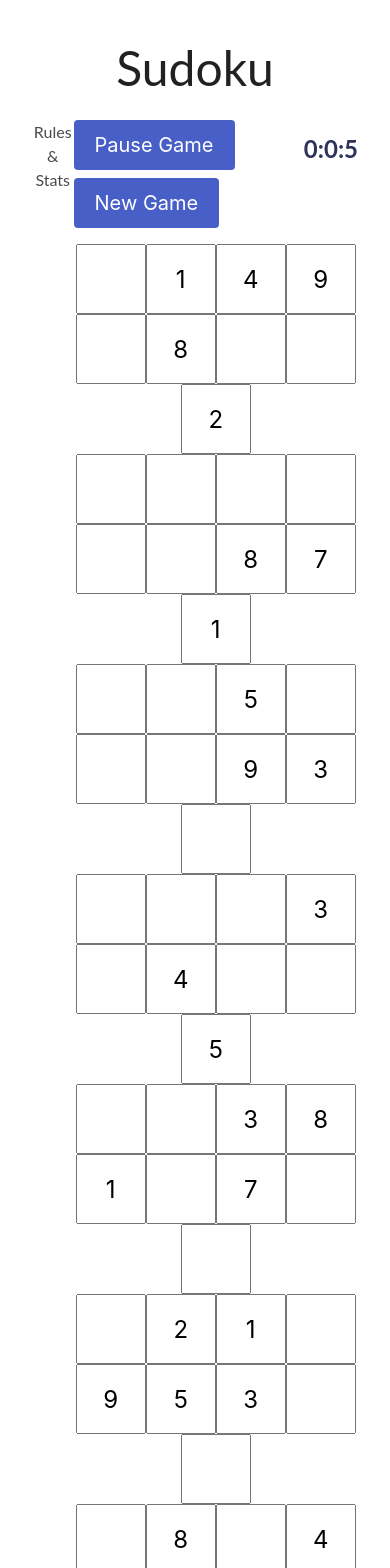
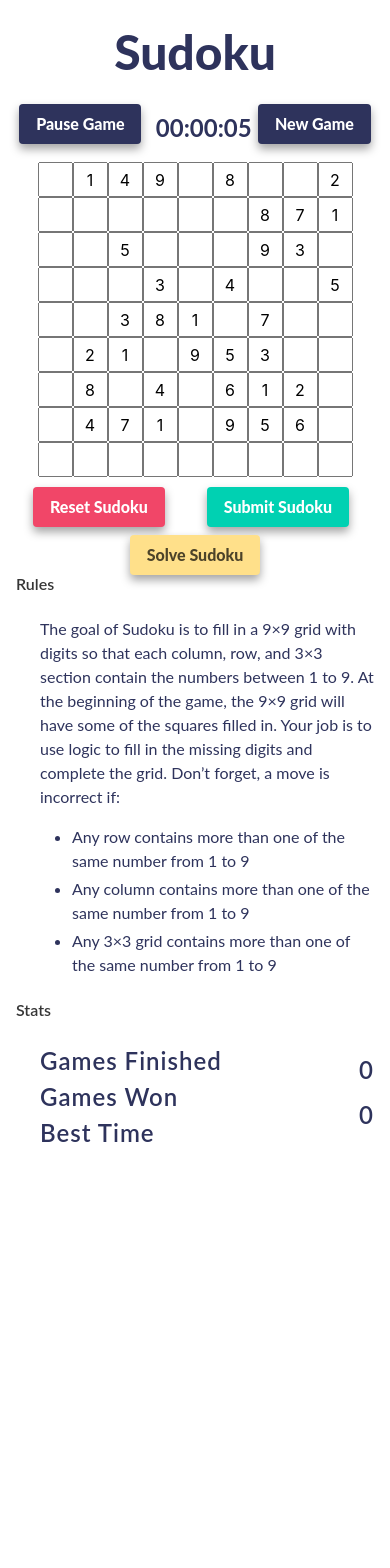
Before and after one commit to vramanalj/sudoku, a React (Create React App) app: page / in a window 390 px wide. Shown: the top 1568 px of the page. After the commit the page ends 1167 px from the top, so only its background shows below. Built offline with nearby package versions, Linux system fonts and the light colour scheme.

Commit message:
responsive  design impl and stats added

```diff
--- a/src/App.js
+++ b/src/App.js
@@ -1,15 +1,19 @@
 import './App.scss';
 import SudokuInputBox from './components/SudokuInputBox';
-import { indexOf, cloneDeep, flatten } from 'lodash'
+import { indexOf, cloneDeep, flatten, lastIndexOf } from 'lodash'
 import {initialBoards} from './initialBoards';
 import React, { useState, useEffect, useRef } from 'react';
-import { useStopwatch, useTimer } from 'react-timer-hook';
-
+import { useStopwatch, useTimer, } from 'react-timer-hook';
 
 function App() {
   let currentBoardOriginalData = useRef([]);
   const[boardData,setBoardData] = useState([]);
   const[gameStatus,setGameStatus] = useState('Not Started');
+  const[showResultFlag,setShowResultFlag] = useState(false);
+  const[gamesPlayed, setGamesPlayed] = useState(0);
+  const[gamesWon, setGamesWon] = useState(0);
+  const[timeRecords, setTimeRecords] = useState([]);
+
   const expiryTimer = new Date();
   expiryTimer.setHours(expiryTimer.getHours() + 24);
   const {
@@ -88,7 +92,7 @@ function App() {
     return true;
   }
 
-  function gridDuplicatePresent(boardDataToValidate,row,col,val){
+  function gridDuplicatePresent(boardDataToValidate,row,col,val=undefined){
     const gridGroups=[[0,1,2],[3,4,5],[6,7,8]];
     let gridRowsToCheck=flatten(gridGroups.filter((grid=>{
       return grid.includes(row)
@@ -103,35 +107,66 @@ function App() {
         gridData.push(boardDataToValidate[rowIndex][colIndex])
       )
     )
+    if(val){
       let duplicateFoundinGrid = indexOf(gridData,val) > -1
+      return duplicateFoundinGrid;
+    }else{
+      let duplicateFoundinGrid = indexOf(gridData,boardDataToValidate[row][col]) !== lastIndexOf(gridData,boardDataToValidate[row][col]);
       return duplicateFoundinGrid;
     }
 
-  function rowDuplicatePresent(boardDataToValidate,row,col,val){
+  }
+
+  function rowDuplicatePresent(boardDataToValidate,row,col,val=undefined){
     let rowData=[];
     Array.from(Array(9).keys()).map(index=>
       rowData.push(boardDataToValidate[row][index])
     );
+    // if a value is passed check for it's presence in a row or just find out if there are any duplicates in a row
+    if(val){
       let duplicateFoundinRow = indexOf(rowData,val) > -1
       return duplicateFoundinRow;
+    }else{
+      let duplicateFoundinRow = indexOf(rowData,boardDataToValidate[row][col]) !== lastIndexOf(rowData,boardDataToValidate[row][col]);
+      return duplicateFoundinRow
     }
 
-  function colDuplicatePresent(boardDataToValidate,row,col,val){
+  }
+
+  function colDuplicatePresent(boardDataToValidate,row,col,val=undefined){
     let columnData=[];
     Array.from(Array(9).keys()).map(index=>
       columnData.push(boardDataToValidate[index][col])
     );
+    if(val){
       let duplicateFoundinColumn = indexOf(columnData,val) > -1
       return duplicateFoundinColumn;
+    }else{
+      let duplicateFoundinColumn = indexOf(columnData,boardDataToValidate[row][col]) !== lastIndexOf(columnData,boardDataToValidate[row][col]);
+      return duplicateFoundinColumn;
+    }
   }
 
-  function isSudokuSolved(data){
-   let result = data.filter((row)=>
-      row.indexOf(0)>-1
-    )
-    if(result.length>0){
+  function isSudokuSolved(data,showResult=false){
+    for (let i = 0; i < 9; i++) {
+      for (let j = 0; j < 9; j++) {
+        if(rowDuplicatePresent(data,i,j) || colDuplicatePresent(data,i,j) || gridDuplicatePresent(data,i,j) ||
+        data[i][j]===0 || isNaN(data[i][j])){
+          console.log("Failed");
+          setGamesPlayed(gamesPlayed+1);
+          showResult && setShowResultFlag('Fail');
           return false;
         }
+      }
+    }
+    console.log("Passed");
+    showResult && setShowResultFlag('Pass');
+    setGamesPlayed(gamesPlayed+1);
+    setGamesWon(gamesWon+1);
+    let newArr = [...timeRecords];
+    newArr.push([minutes.toString().padStart(2, '0')+" : "+seconds.toString().padStart(2, '0')]);
+    setTimeRecords(newArr)
+    pause();
     return true;
   }
 
@@ -161,17 +196,49 @@ function App() {
         Sudoku
       </header>
       <div className="App-content">
-        <aside className="rulesStats">
-          Rules & Stats
+        <aside className="rulesStats has-text-left">
+          <div className="content">
+            <h5 className="title is-size-6	">Rules </h5>
+            <div className="pl-5">
+              <p>The goal of Sudoku is to fill in a 9×9 grid with digits so that each column, row, and 3×3 section contain the numbers between 1 to 9.
+                At the beginning of the game, the 9×9 grid will have some of the squares filled in.
+                Your job is to use logic to fill in the missing digits and complete the grid. Don’t forget, a move is incorrect if:
+              </p>
+              <div className="">
+                <ul>
+                  <li> Any row contains more than one of the same number from 1 to 9 </li>
+                  <li> Any column contains more than one of the same number from 1 to 9 </li>
+                  <li> Any 3×3 grid contains more than one of the same number from 1 to 9 </li>
+                </ul>
+              </div>
+            </div>
+          </div>
+          <div className="content">
+            <h5 className="title is-6">Stats </h5>
+            <div className='stats'>
+              <div className="statLabels pl-5">
+                <div><span>Games Finished</span></div>
+                <div><span>Games Won</span></div>
+                <div><span>Best Time</span></div>
+              </div>
+              <div className="statValues">
+                <div><span>{gamesPlayed}</span></div>
+                <div><span>{gamesWon}</span></div>
+                <div><span>{timeRecords[0]}</span></div>
+              </div>
+            </div>
+          </div>
         </aside>
         <main className="puzzleArea">
-          <div className="puzzleTopButtons mb-2 buttons are-medium">
+          <div className="puzzleAreaContent">
+          <div className="puzzleTopButtons mb-2 buttons">
             {gameStatus==='In Progress' && <button className="button is-link" onClick={pauseGame}>Pause Game</button>}
             {gameStatus==='Paused' && <button className="button is-link" onClick={resumeGame}>Resume Game</button>}
-            <div className="timerText"><span>{hours}</span>:<span>{minutes}</span>:<span>{seconds}</span></div>
+            <div className="timerText"><span>{hours.toString().padStart(2, '0')}</span>:
+            <span>{minutes.toString().padStart(2, '0')}</span>:<span>{seconds.toString().padStart(2, '0')}</span></div>
             <button className="button is-link" onClick={initializeGame}>New Game</button>
           </div>
-          <div className={gameStatus==='Paused'?'disabled':''}>
+          <div className={`boardDiv ${gameStatus==='Paused'?'disabled':''}`}>
             {boardData && boardData.map(((rowData,rowIndex)=>{
               return (
                   <div key={'row-'+rowIndex}>
@@ -187,9 +254,22 @@ function App() {
             })
             )}
           </div>
-          <div className="puzzleBottomButtons mt-2 buttons are-medium">
+          <div className="puzzleBottomButtons mt-2 buttons">
             <button className="button is-danger" onClick={resetSudoku}>Reset Sudoku</button>
-            <button className="button is-primary" onClick={()=>{solveSudoku(currentBoardOriginalData.current)}}>Solve Sudoku</button>
+            <button className="button is-primary" onClick={()=>{isSudokuSolved(boardData,true)}}>Submit Sudoku</button>
+            <button className="button is-warning" onClick={()=>{solveSudoku(currentBoardOriginalData.current)}}>Solve Sudoku</button>
+          </div>
+          {showResultFlag!==false && <div className={`message ${showResultFlag==='Pass'?'is-success':'is-danger'}`}>
+            <div className="message-header">
+              <p>Result</p>
+              <button className="delete" aria-label="delete" onClick={()=>{setShowResultFlag(false)}}></button>
+            </div>
+            <div className="message-body">
+              {showResultFlag === 'Pass' && <span><strong>Good Job!</strong> You have sucessfully cleared this puzzle.</span>}
+              {showResultFlag === 'Fail' && <span><strong>Sorry!</strong> This solution is not correct, please check again.</span>}
+            </div>
+          </div>
+          }
           </div>
         </main>
       </div>
--- a/src/App.scss
+++ b/src/App.scss
@@ -8,27 +8,66 @@
 }
 
 .App-header {
-  color: $black;
+  color: $light-primary-color;
   text-align: left;
   font-size: 3rem;
-  @media only screen and (max-width: 768px){
-    text-align: center;
-  }
+  font-weight: 800;
 }
 
 .App-content {
   margin-top: 1rem;
   display: flex;
   justify-content: space-around;
+  flex-wrap: wrap;
 }
 
-.rulesStats, .puzzleArea{
+.button.is-link{
+  background-color: $light-primary-color!important;
+}
+.button{
+  box-shadow: 0 5px 10px 0px #a4a4a4!important;
+  font-family: 'Lato', sans-serif!important;
+  font-weight: 800!important;
+}
 
+.stats{
+  display: flex;
+  flex-flow: row;
+  justify-content: space-between;
+}
+
+.statLabels, .statValues{
+  font-size: 1.5rem;
+  color: $light-primary-color;
+  font-weight: 600;
+  letter-spacing: 1px;
+  display: flex;
+  justify-content: space-evenly;
+  flex-flow: column;
 }
 
 .puzzleTopButtons, .puzzleBottomButtons{
   display: flex;
   justify-content: space-between;
+  align-items: center;
+}
+
+.puzzleArea{
+  flex:2;
+  justify-content: center;
+  display: flex;
+}
+
+.rulesStats{
+  flex:1;
+  color: $light-primary-color;
+  display: flex;
+  flex-flow: column;
+  justify-content: space-evenly;
+}
+
+.boardDiv{
+  padding: 2px;
 }
 
 .timerText{
@@ -42,3 +81,30 @@
   opacity: 0.3;
   background-color: #2E335C;
 }
+
+//mobile and tablet resolutions
+@media only screen and (max-width: 768px){
+
+  .App{
+    padding: 1rem;
+  }
+  .App-header {
+    text-align: center;
+  }
+  .puzzleArea{
+    order: 1;
+  }
+
+  .rulesStats{
+    order: 2;
+  }
+
+  .App-content {
+    flex-flow: column;
+  }
+
+  .puzzleTopButtons, .puzzleBottomButtons{
+    justify-content: space-around;
+  }
+
+}
--- a/src/components/SudokuInputBox.scss
+++ b/src/components/SudokuInputBox.scss
@@ -3,6 +3,16 @@
     height: 70px;
     text-align: center;
     font-size: 1.5rem;
+    @media only screen and (max-width: 700px){
+      width: 35px;
+      height: 35px;
+      text-align: center;
+      font-size: 1rem;
+    }
+    @media only screen and (max-width: 350px){
+      width: 25px;
+      height: 25px
+    }
 }
 input::-webkit-outer-spin-button,
 input::-webkit-inner-spin-button {
```
Lines whose indentation alone changed are shown as unchanged.
